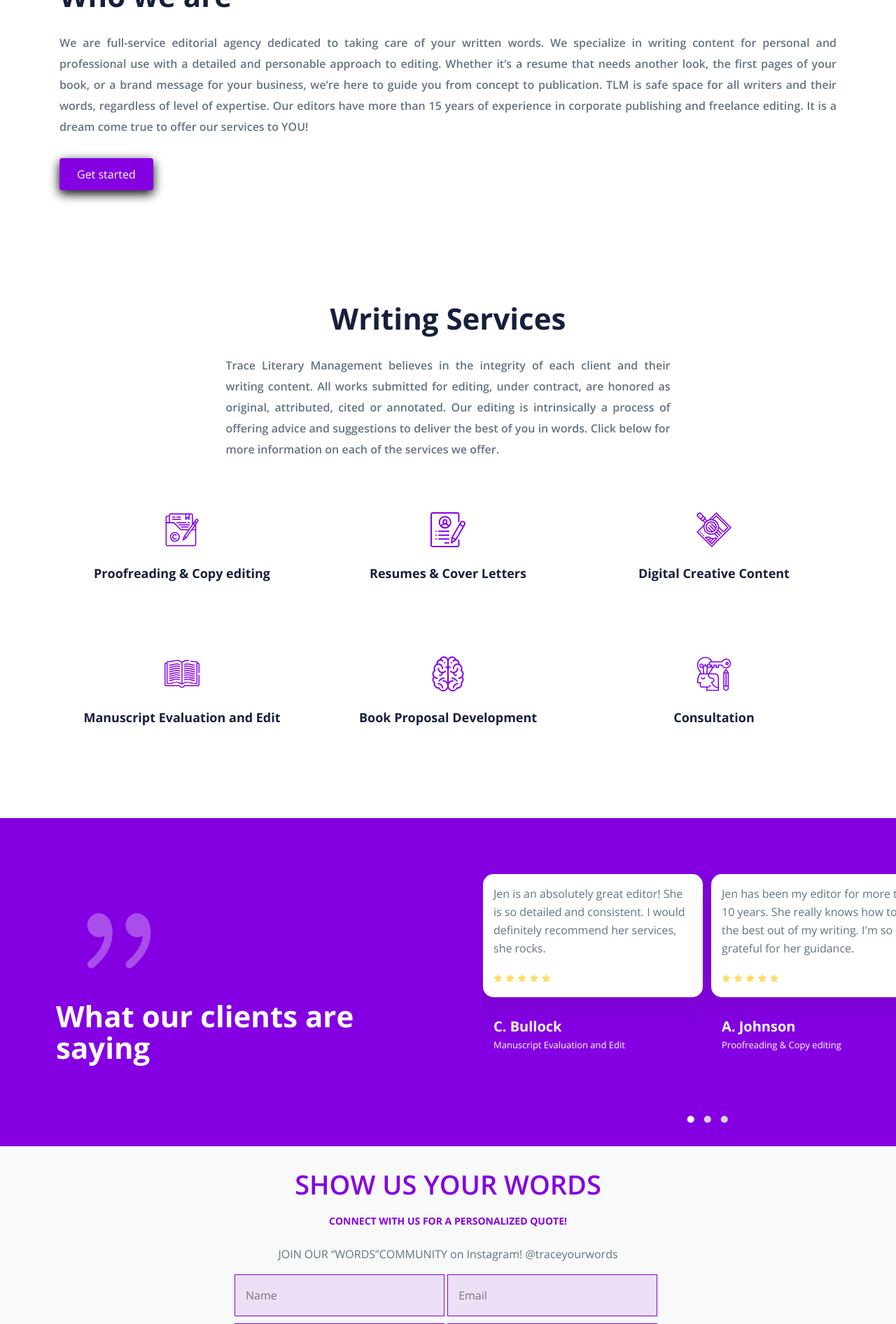
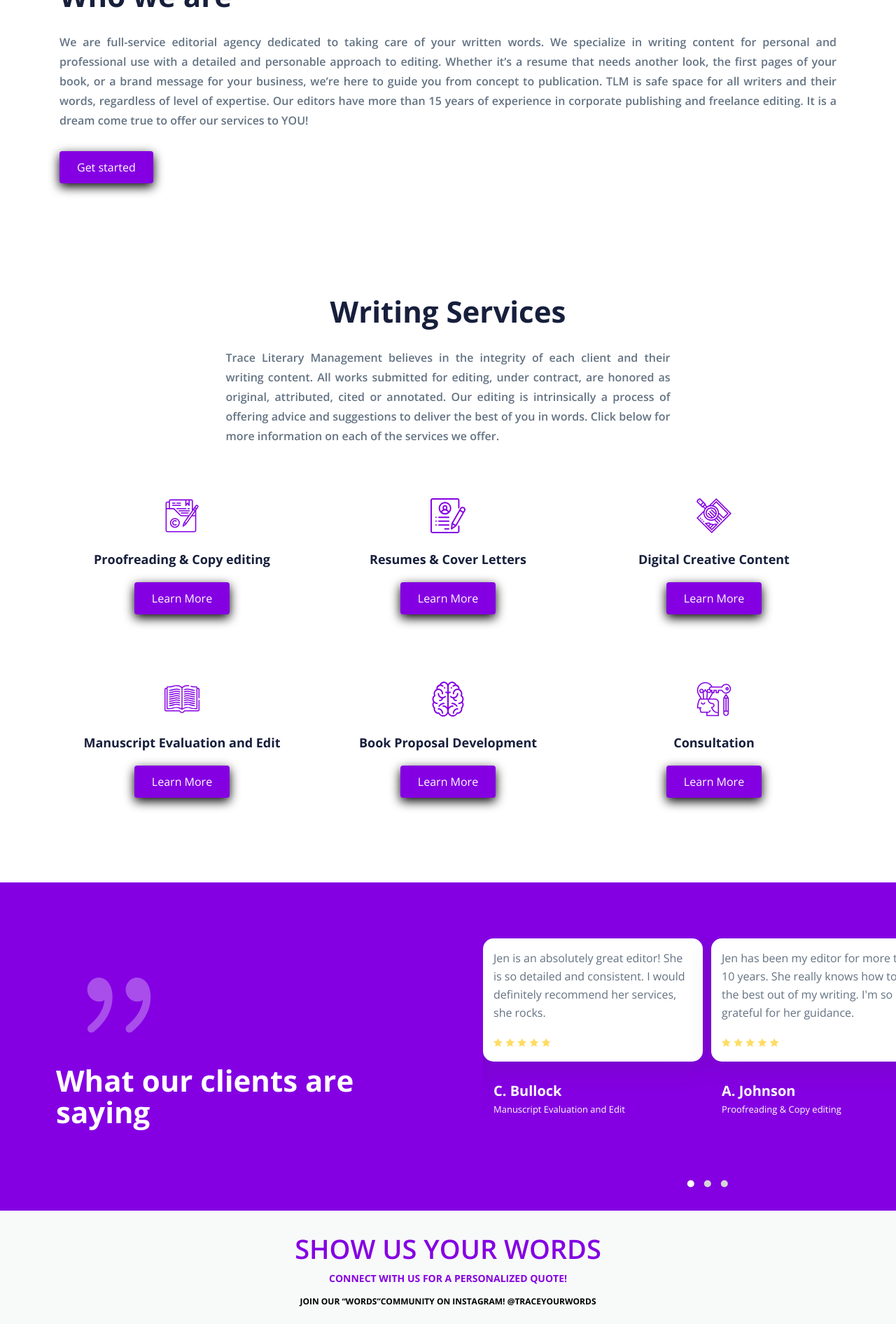
Before and after one commit to StanDaMan973/Trace-Literacy-Management, a PHP site: page / in a window 1280 px wide. Shown: the part 1240-3132 px from the top of the page at 70% size. Run offline with PHP 8.4, Linux system fonts and the light colour scheme.

Commit message:
pop up changes

```diff
--- a/assets/css/responsive.css
+++ b/assets/css/responsive.css
@@ -1,3 +1,4 @@
+
 @media only screen and (max-width: 767px) {
 
 
--- a/assets/css/style.css
+++ b/assets/css/style.css
@@ -271,13 +271,13 @@ Buttons
 
 .btn-red {
     background-color: #8400E2;
-    color: #fff;
+    color: #fff !important;
     box-shadow: 0 5px 15px #000000;
 }
 
 .btn-red:hover {
-    background-color: #8400E2;
-    color: #fff;
+    background-color: #ffffff;
+    color: #8400E2 !important;;
     box-shadow: 0 8px 25px #000000;
 }
 
@@ -523,7 +523,7 @@ About
 .features-text p,
 p.font-p {
     font-size: 16px;
-    line-height: 30px;
+    line-height: 28px;
     margin-bottom: 30px;
     margin-top: 30px;
     text-align: justify;
@@ -569,7 +569,7 @@ p.font-p {
     color: #171f3c;
     font-size: 18px;
     margin-top: 25px;
-    margin-bottom: 10px;
+    margin-bottom: 20px;
     line-height: 25px;
 }
 
@@ -816,7 +816,7 @@ Contact
     line-height: 48px;
     color: #8400E2;
     font-weight: 600;
-    margin-bottom: 15px;
+    margin-bottom: 5px;
     text-transform: uppercase;
 }
 
@@ -826,7 +826,19 @@ Contact
     font-size: 14px;
     line-height: 28px;
     color: #8400E2;
-    margin-bottom: 20px;
+    margin-bottom: 5px;
+    text-transform: uppercase;
+}
+
+
+#contact .section-container .row .connected-column .connected-title-box p {
+    font-family: 'Open Sans',
+        sans-serif;
+    font-size: 12px;
+    font-weight: 700;
+    line-height: 28px;
+    color: #000000;
+    margin-bottom: 10px;
     text-transform: uppercase;
 
 }
--- a/index.php
+++ b/index.php
@@ -233,7 +233,7 @@
         <section id="about" class="padd-80">
             <div class="container">
                 <div class="row">
-                    <div class="col-lg-12 col-md-6">
+                    <div class="col-lg-12 col-md-12">
                         <div class="features-text">
 
                             <h2 class="title-h2">Who we are</h2>
@@ -268,40 +268,44 @@
                         </div>
                     </div>
 
-                    <div class="col-lg-4 col-md-4" id="service-box" data-box="1">
+                    <div class="col-lg-4 col-md-4"  data-box="1">
                         <div class="service-block">
                             <img src="assets/images/proofreading.svg" alt="">
                             <h3>Proofreading & Copy editing</h3>
+                            <a id="service-box" class="btn btn-red" >Learn More</a>
                         </div>
                         <div class="pop-up">
                             <span class="pop-up-text" id="mypopup">Whether it’s a second pair of eyes or a final edit of a project, proofreading is the most important part of editing. If you’re not sure about grammar or syntax, we will copy edit your work to perfection!</span>
                         </div>
                     </div>
 
-                    <div class="col-lg-4 col-md-4" id="service-box" data-box="2">
+                    <div class="col-lg-4 col-md-4" data-box="2">
                         <div class="service-block">
                             <img src="assets/images/resume.svg" alt="">
                             <h3>Resumes & Cover Letters</h3>
+                            <a id="service-box" class="btn btn-red" >Learn More</a>
                         </div>
                         <div class="pop-up">
                             <span class="pop-up-text" id="mypopup" >Everyone needs a great resume to land a job! Get noticed and hired with a complete resume refresh and cover letter update. </span>
                         </div>
                     </div>
 
-                    <div class="col-lg-4 col-md-4" id="service-box" data-box="3">
+                    <div class="col-lg-4 col-md-4" data-box="3">
                         <div class="service-block">
                              <img src="assets/images/research.svg" alt="">
                             <h3>Digital Creative Content</h3>
+                            <a id="service-box" class="btn btn-red" >Learn More</a>
                         </div>
                         <div class="pop-up">
                             <span class="pop-up-text" id="mypopup">Creative content is all the rage. If you’re an influencer, blogger, or creating content for the web, we can help you craft a clear and error-free message for your audience.</span>
                         </div>
                     </div>
 
-                    <div class="col-lg-4 col-md-4" id="service-box" data-box="4">
+                    <div class="col-lg-4 col-md-4" data-box="4">
                         <div class="service-block">
                             <img src="assets/images/book.svg" alt="">
                             <h3>Manuscript Evaluation and Edit</h3>
+                            <a id="service-box" class="btn btn-red" >Learn More</a>
                         </div>
                         <div class="pop-up">
                             <span class="pop-up-text" id="mypopup" >Have you been writing that book for a long time? Do you think it will be a bestseller? We will evaluate and provide a sound critic and edit. </span>
@@ -309,20 +313,22 @@
                     </div>
 
 
-                    <div class="col-lg-4 col-md-4" id="service-box" data-box="5">
+                    <div class="col-lg-4 col-md-4" data-box="5">
                         <div class="service-block">
                             <img src="assets/images/anterior-part.svg" alt="">
                             <h3>Book Proposal Development</h3>
+                            <a id="service-box" class="btn btn-red" >Learn More</a>
                         </div>
                         <div class="pop-up">
                             <span class="pop-up-text" id="mypopup">If you have a book idea or a finished manuscript ready for publication, you will need a book proposal to land an agent! We can help you craft your proposal. </span>
                         </div>
                     </div>
 
-                    <div class="col-lg-4 col-md-4" id="service-box" data-box="6">
+                    <div class="col-lg-4 col-md-4" data-box="6">
                         <div class="service-block">
                             <img src="assets/images/property.svg" alt="">
                             <h3>Consultation</h3>
+                            <a id="service-box" class="btn btn-red" >Learn More</a>
                         </div>
                         <div class="pop-up">
                             <span class="pop-up-text" id="mypopup">If you need sound advice on any writing project, we offer a free consultation to all first-time clients. </span>
@@ -588,8 +594,6 @@
                                 <div class="btn-submit">
                                     <button name="submit">SEND</button>
                                 </div>
-
-
                             </form>
                         </div>
                     </div>
@@ -685,7 +689,7 @@
                                         <h5>Contact </h5>
 
                                         <ul class="list-contact">
-                                            <li>Phone Number: 732-798-0963</>
+                                            <li>Phone Number: 732-798-0963</li>
                                         </ul>
                                     </div>
 
```
Also changed, not shown: other parts of assets/css/style.css (+54 -1 lines).
